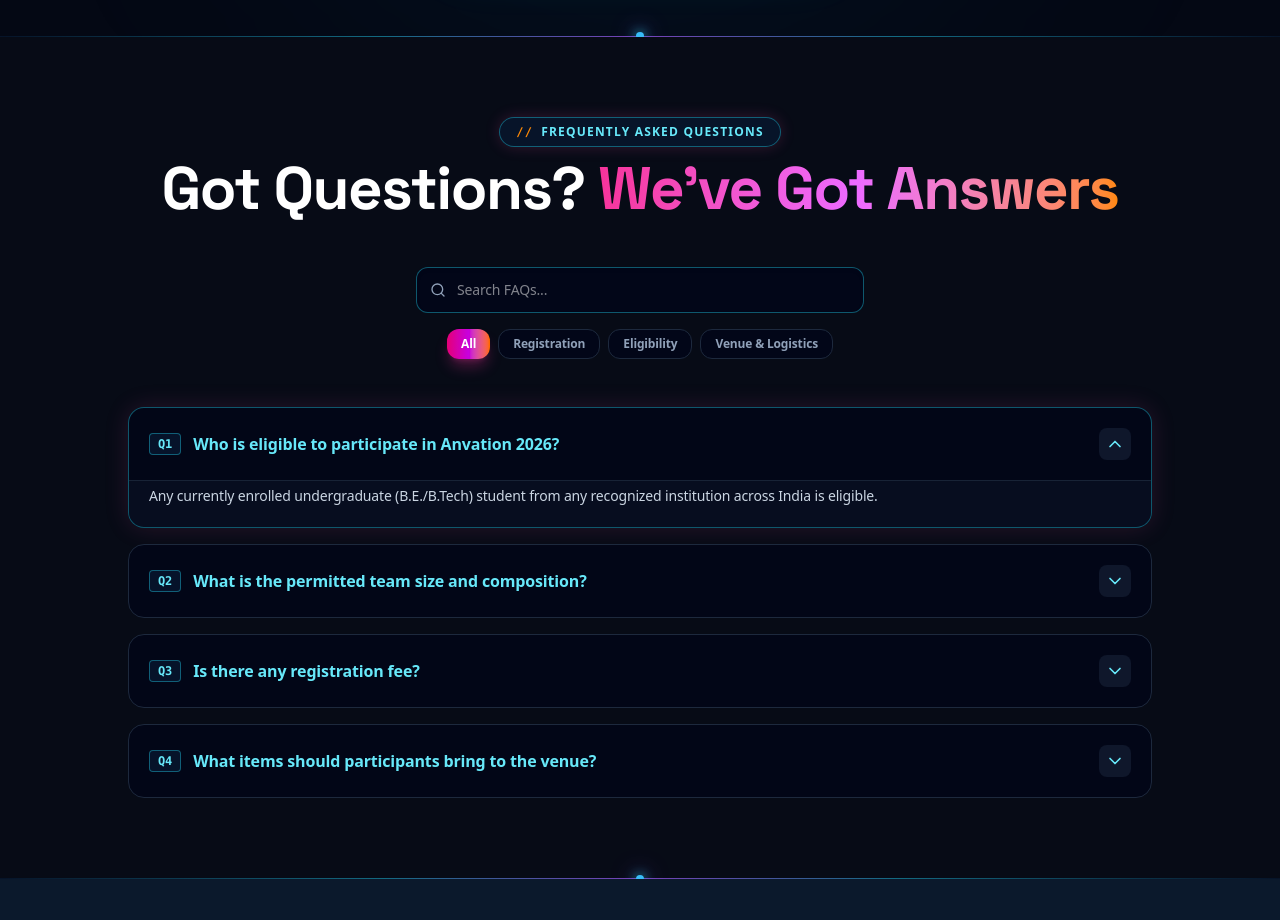
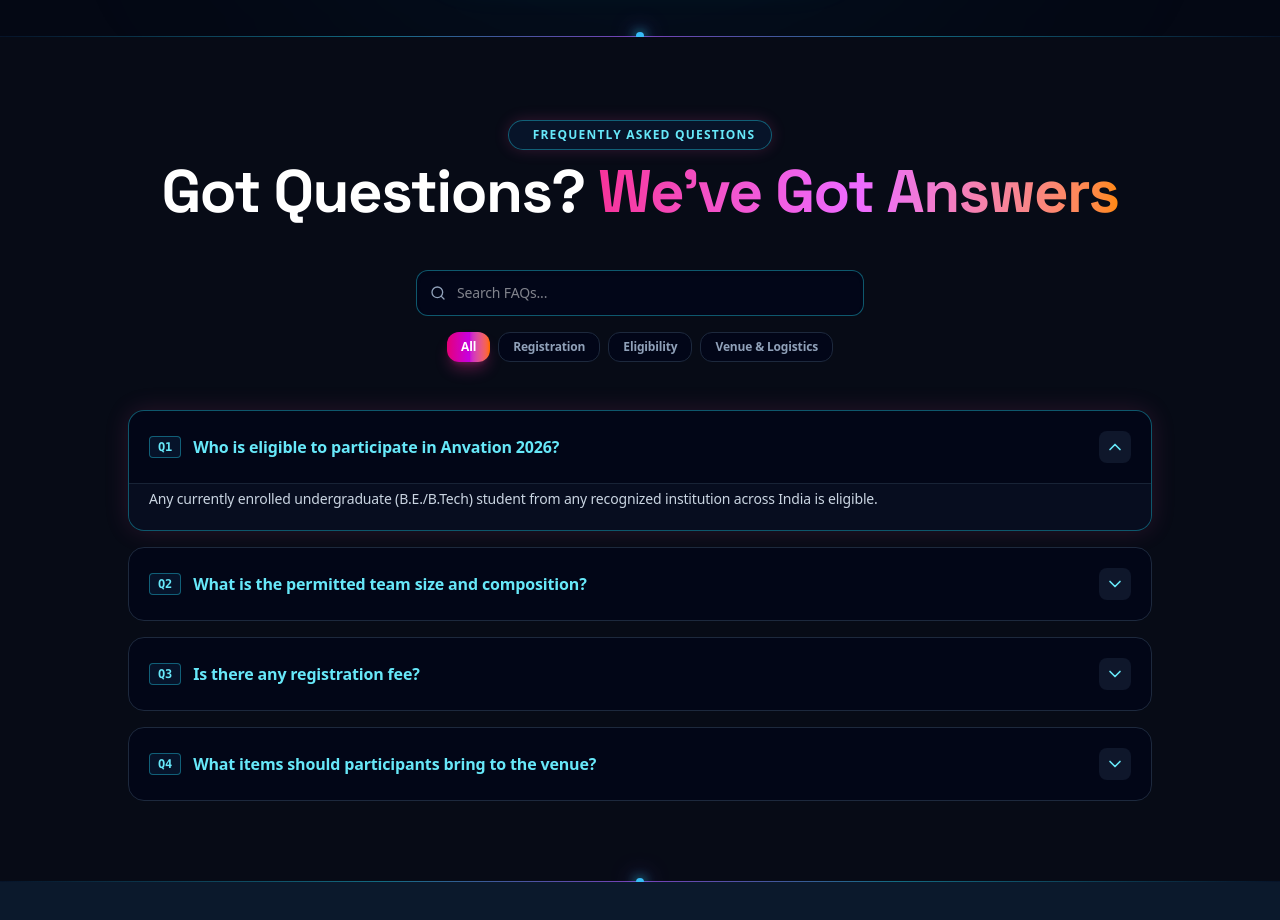
Before and after one commit to anvationkssem-web/Anvation-deployment, a React (Vite) app: page / in a window 1280 px wide. Shown: the part 3260-4180 px from the top of the page. Built offline with nearby package versions, Linux system fonts and the light colour scheme; no server answers.

Commit message:
Latest updates

```diff
--- a/src/components/FAQSection.tsx
+++ b/src/components/FAQSection.tsx
@@ -28,7 +28,7 @@
           className="text-center space-y-3"
         >
           <div className="inline-flex items-center gap-2 px-4 py-1.5 rounded-full bg-pink-500/10 border border-pink-500/30 text-pink-400 text-xs font-black uppercase tracking-widest shadow-[0_0_15px_rgba(236,72,153,0.2)]">
-            <span className="text-orange-400 font-mono">//</span>
+            <span className="text-orange-400 font-mono"></span>
             <span>FREQUENTLY ASKED QUESTIONS</span>
           </div>
           <h2 className="text-3xl sm:text-6xl font-black text-white tracking-tight">
```
